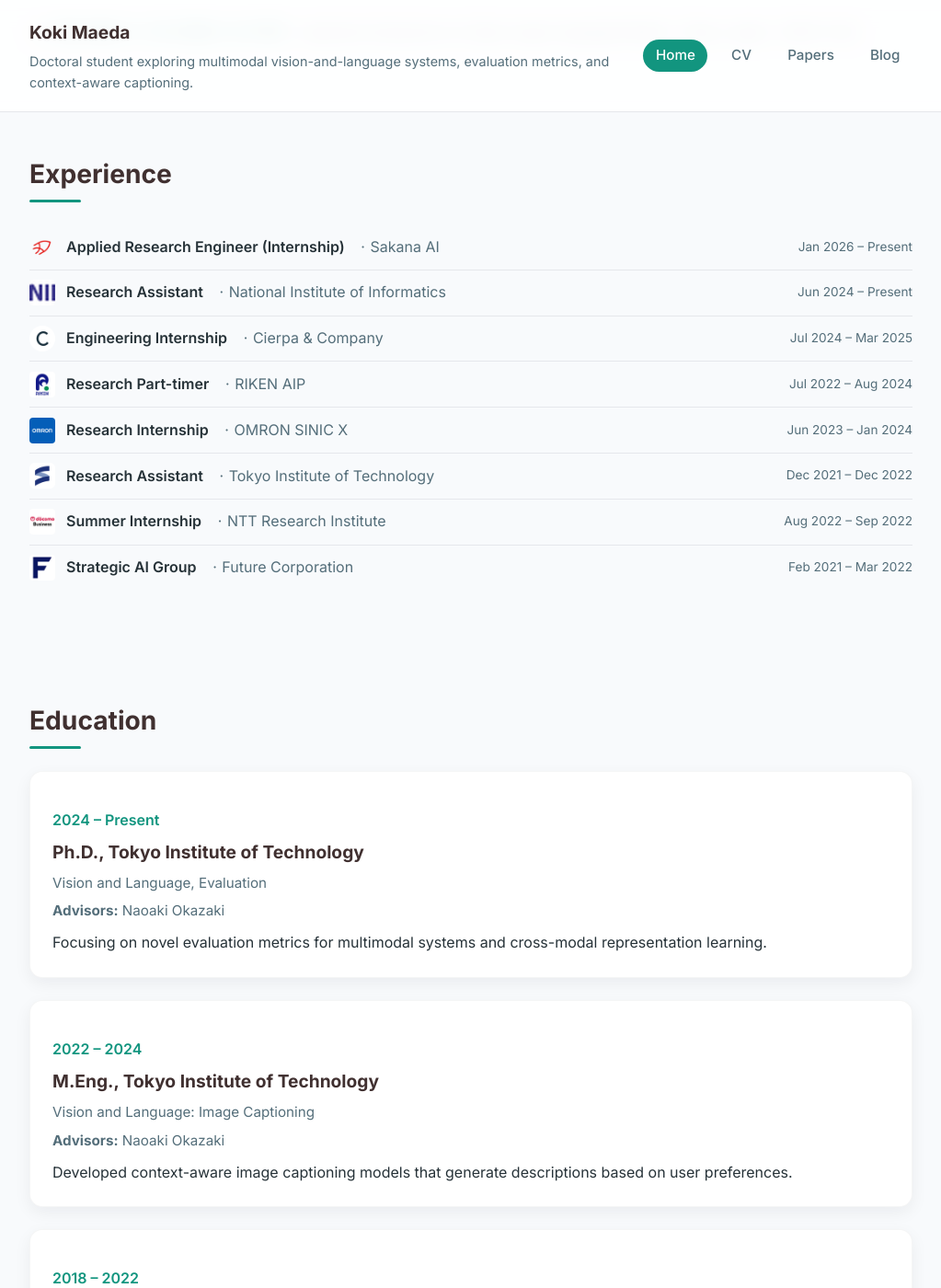
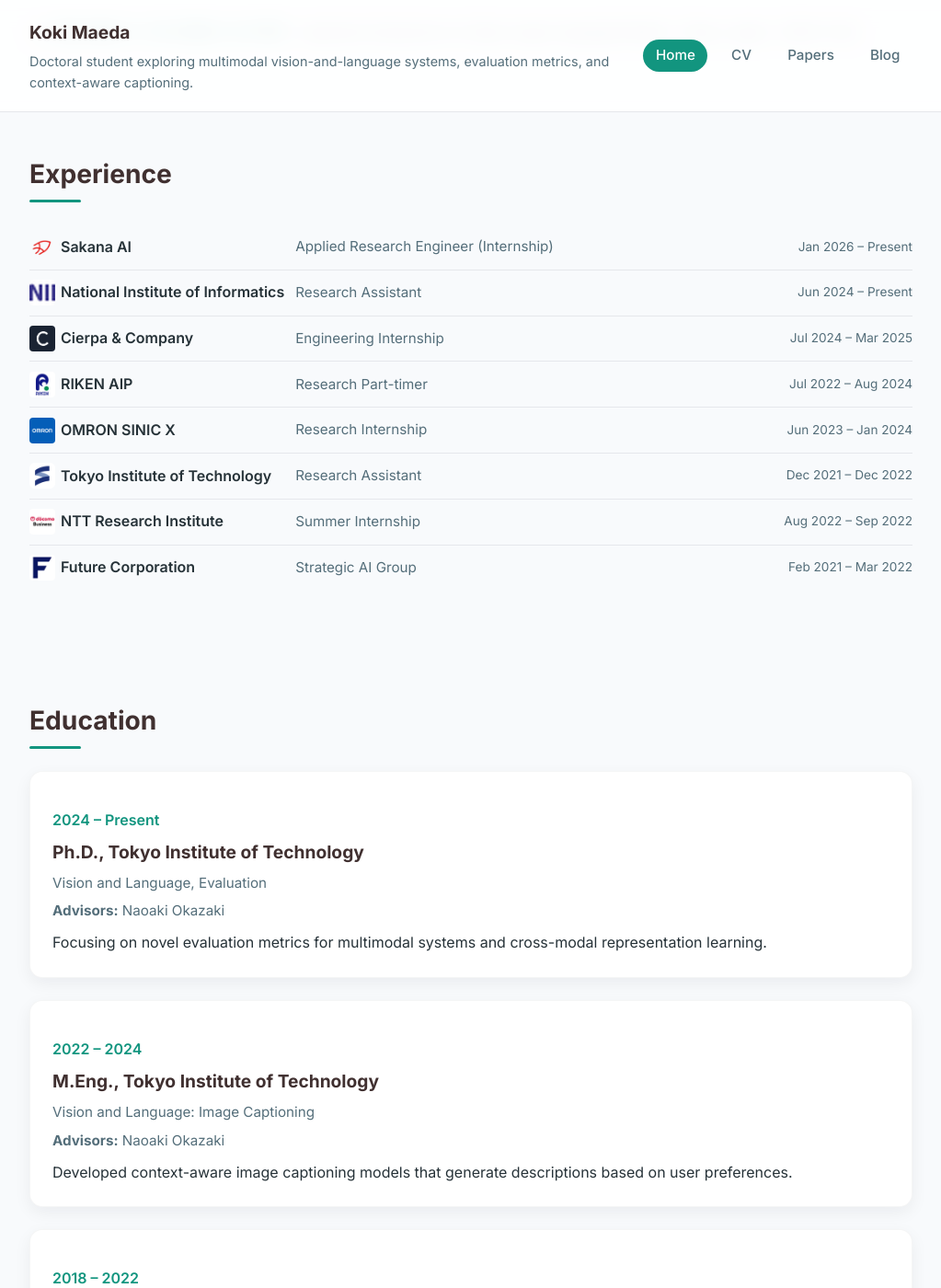
Before and after one commit to Silviase/silviase.github.io, a Jekyll site: the page built from index.md, in a window 1280 px wide and 1400 px high, scrolled down 2548 px. Shown: the whole window at 92% size, without its empty margins (128-1151 px from the left). Built offline with Jekyll 4.4.1, drawn with Linux system fonts in a browser that asks for light colours.

Commit message:
fix: align org names in columns and rebuild Cierpa logo
- Use CSS subgrid to align experience into columns: logo | org | role | dates
  so organization names start at the same horizontal position
- Rebuild Cierpa logo with dark navy background to match other logos
- Responsive: stack role/dates below org name on narrow screens

Co-Authored-By: Claude Opus 4.6 <noreply@anthropic.com>

```diff
--- a/_layouts/home.html
+++ b/_layouts/home.html
@@ -86,9 +86,11 @@ layout: default
       <li class="exp-item">
         {% if item.logo %}
         <img class="exp-logo" src="{{ item.logo | relative_url }}" alt="{{ item.organization }}" loading="lazy" />
+        {% else %}
+        <span></span>
         {% endif %}
+        <span class="exp-org">{{ item.organization }}</span>
         <span class="exp-role">{{ item.role }}</span>
-        <span class="exp-org">{{ item.organization }}</span>
         <span class="exp-years">{{ item.years }}</span>
       </li>
       {% endfor %}
--- a/assets/css/main.css
+++ b/assets/css/main.css
@@ -286,11 +286,15 @@ a:focus {
   margin: 0;
   padding: 0;
   display: grid;
+  grid-template-columns: 28px auto 1fr auto;
   gap: 0;
+  align-items: center;
 }
 
 .exp-item {
-  display: flex;
+  display: grid;
+  grid-template-columns: subgrid;
+  grid-column: 1 / -1;
   align-items: center;
   gap: 0.75rem;
   padding: 0.65rem 0;
@@ -304,30 +308,24 @@ a:focus {
 .exp-logo {
   width: 28px;
   height: 28px;
-  flex-shrink: 0;
   object-fit: contain;
   border-radius: 4px;
 }
 
-.exp-role {
+.exp-org {
   font-weight: 600;
 }
 
-.exp-org::before {
-  content: '·';
-  margin: 0 0.35rem;
+.exp-role {
   color: var(--text-muted);
-}
-
-.exp-org {
-  color: var(--text-muted);
+  font-size: 0.95rem;
 }
 
 .exp-years {
-  margin-left: auto;
   color: var(--text-muted);
   font-size: 0.85rem;
   white-space: nowrap;
+  text-align: right;
 }
 
 .paper-groups {
@@ -702,15 +700,28 @@ a:focus {
 }
 
 @media (max-width: 720px) {
-  .exp-item {
-    flex-wrap: wrap;
+  .exp-list {
+    grid-template-columns: 28px 1fr;
   }
 
+  .exp-item {
+    grid-template-columns: subgrid;
+    grid-column: 1 / -1;
+    grid-template-rows: auto auto;
+  }
+
+  .exp-logo {
+    grid-row: 1 / 3;
+  }
+
+  .exp-org {
+    grid-column: 2;
+  }
+
+  .exp-role,
   .exp-years {
-    margin-left: 0;
-    flex-basis: 100%;
-    padding-left: calc(28px + 0.75rem);
-    font-size: 0.8rem;
+    grid-column: 2;
+    font-size: 0.85rem;
   }
 }
 
```
Also changed, not shown: assets/logos/cierpa.png.
